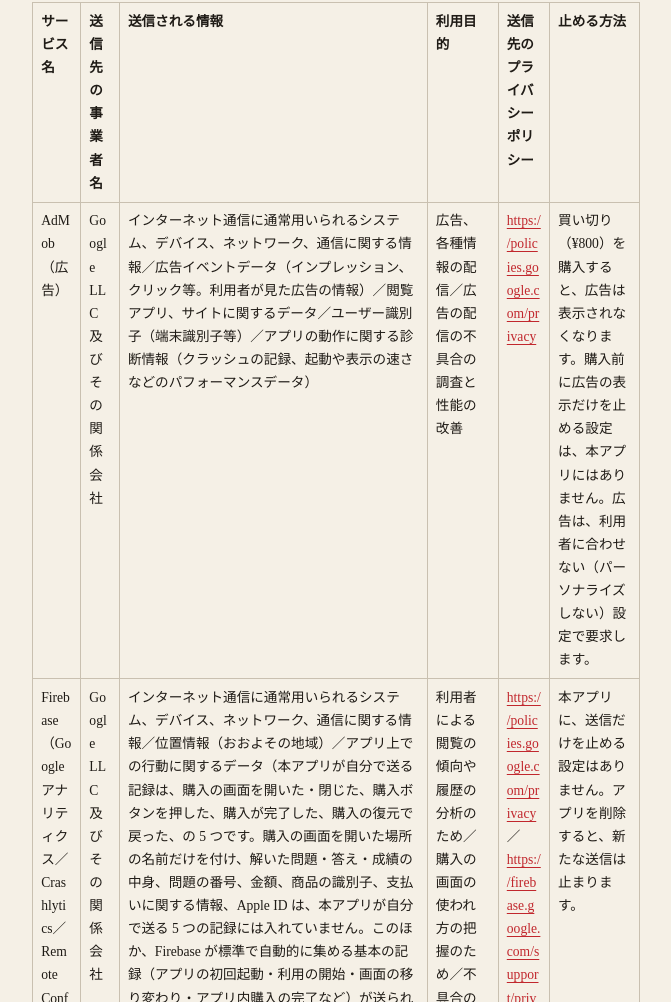
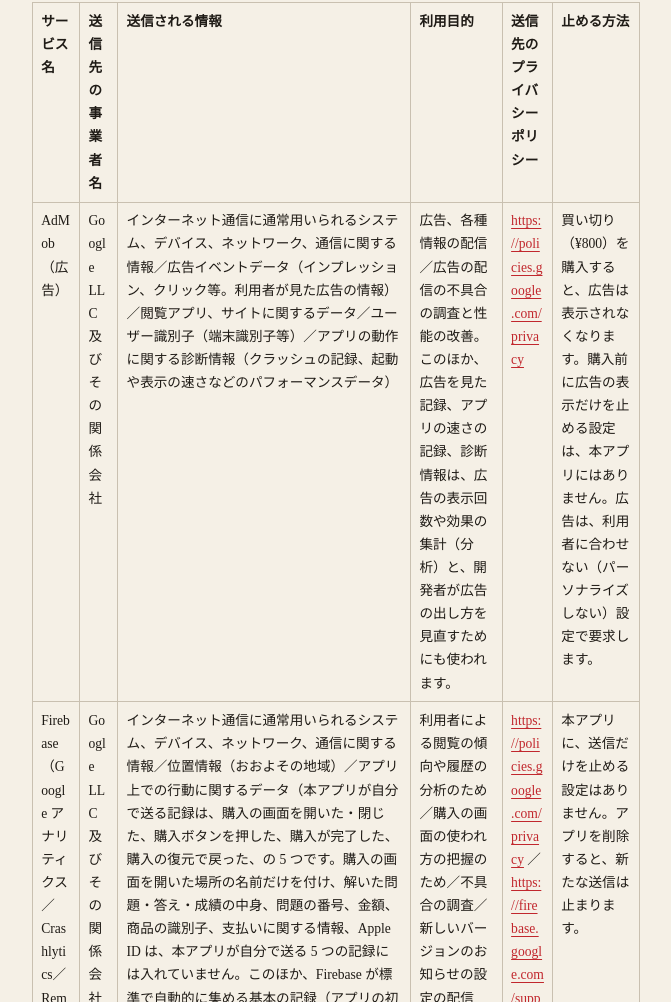
Before and after one commit to nntakuya/nntakuya.github.io, a plain HTML site: page care-drill/privacy.html in a window 1280 px wide. Shown: the part 1364-2366 px from the top of the page, without its empty margins (304-975 px from the left). Drawn offline with Linux system fonts and the light colour scheme.

Commit message:
介護福祉士 過去問ドリルのプライバシーポリシーの AdMob の行に、広告の記録の使い道の 1 文を足す（D-706）
申告ファイルの広告データ・パフォーマンスデータ・その他の診断データの使い道（アナリティクス・デベロッパの広告）に頁を合わせた。

Co-Authored-By: Claude Opus 5.5 <noreply@anthropic.com>

```diff
--- a/care-drill/privacy.html
+++ b/care-drill/privacy.html
@@ -22,7 +22,7 @@
 <h2>3. 利用者情報の外部送信について（電気通信事業法第27条の12に基づく公表）</h2>
 <p>本アプリを利用すると、利用者の端末から次の送信先へ、利用者に関する情報が送信されます。送信される情報と利用目的は、Google が公表している参考表（<a href="https://business.safety.google/intl/ja/tba-jp/">https://business.safety.google/intl/ja/tba-jp/</a>、2026-10-04 に確認）の記載に合わせています。</p>
 <div class="table"><table><thead><tr><th scope="col">サービス名</th><th scope="col">送信先の事業者名</th><th scope="col">送信される情報</th><th scope="col">利用目的</th><th scope="col">送信先のプライバシーポリシー</th><th scope="col">止める方法</th></tr></thead><tbody>
-<tr><td>AdMob（広告）</td><td>Google LLC及びその関係会社</td><td>インターネット通信に通常用いられるシステム、デバイス、ネットワーク、通信に関する情報／広告イベントデータ（インプレッション、クリック等。利用者が見た広告の情報）／閲覧アプリ、サイトに関するデータ／ユーザー識別子（端末識別子等）／アプリの動作に関する診断情報（クラッシュの記録、起動や表示の速さなどのパフォーマンスデータ）</td><td>広告、各種情報の配信／広告の配信の不具合の調査と性能の改善</td><td><a href="https://policies.google.com/privacy?hl=ja">https://policies.google.com/privacy</a></td><td>買い切り（¥800）を購入すると、広告は表示されなくなります。購入前に広告の表示だけを止める設定は、本アプリにはありません。広告は、利用者に合わせない（パーソナライズしない）設定で要求します。</td></tr>
+<tr><td>AdMob（広告）</td><td>Google LLC及びその関係会社</td><td>インターネット通信に通常用いられるシステム、デバイス、ネットワーク、通信に関する情報／広告イベントデータ（インプレッション、クリック等。利用者が見た広告の情報）／閲覧アプリ、サイトに関するデータ／ユーザー識別子（端末識別子等）／アプリの動作に関する診断情報（クラッシュの記録、起動や表示の速さなどのパフォーマンスデータ）</td><td>広告、各種情報の配信／広告の配信の不具合の調査と性能の改善。このほか、広告を見た記録、アプリの速さの記録、診断情報は、広告の表示回数や効果の集計（分析）と、開発者が広告の出し方を見直すためにも使われます。</td><td><a href="https://policies.google.com/privacy?hl=ja">https://policies.google.com/privacy</a></td><td>買い切り（¥800）を購入すると、広告は表示されなくなります。購入前に広告の表示だけを止める設定は、本アプリにはありません。広告は、利用者に合わせない（パーソナライズしない）設定で要求します。</td></tr>
 <tr><td>Firebase（Google アナリティクス／Crashlytics／Remote Config）</td><td>Google LLC及びその関係会社</td><td>インターネット通信に通常用いられるシステム、デバイス、ネットワーク、通信に関する情報／位置情報（おおよその地域）／アプリ上での行動に関するデータ（本アプリが自分で送る記録は、購入の画面を開いた・閉じた、購入ボタンを押した、購入が完了した、購入の復元で戻った、の 5 つです。購入の画面を開いた場所の名前だけを付け、解いた問題・答え・成績の中身、問題の番号、金額、商品の識別子、支払いに関する情報、Apple ID は、本アプリが自分で送る 5 つの記録には入れていません。このほか、Firebase が標準で自動的に集める基本の記録（アプリの初回起動・利用の開始・画面の移り変わり・アプリ内購入の完了など）が送られることがあります。購入が完了したときに Google アナリティクスが自動で送る記録（in_app_purchase）に、商品の ID・商品名・金額・通貨・数量などが入る場合があります）／閲覧画面に関するデータ／ユーザー識別子（端末識別子等。広告識別子は使いません）／落ちたときの記録（スタックトレース・端末の状態）</td><td>利用者による閲覧の傾向や履歴の分析のため／購入の画面の使われ方の把握のため／不具合の調査／新しいバージョンのお知らせの設定の配信</td><td><a href="https://policies.google.com/privacy?hl=ja">https://policies.google.com/privacy</a> ／ <a href="https://firebase.google.com/support/privacy">https://firebase.google.com/support/privacy</a></td><td>本アプリに、送信だけを止める設定はありません。アプリを削除すると、新たな送信は止まります。</td></tr>
 </tbody></table></div>
 <p><strong>自動で集められる記録について：</strong>Google アナリティクスは、アプリの初回起動・利用の開始・画面の移り変わり・アプリ内購入の完了など、標準で自動的に集める基本の記録があります。このうち、購入が完了したときに Firebase が自動で送る記録（in_app_purchase）に、商品の ID・商品名・金額・通貨・数量などが入る場合があります（<a href="https://support.google.com/analytics/answer/9234069?hl=ja">https://support.google.com/analytics/answer/9234069?hl=ja</a>）。第6項の 5 つの記録は、本アプリが自分で送るものです。</p>
```
